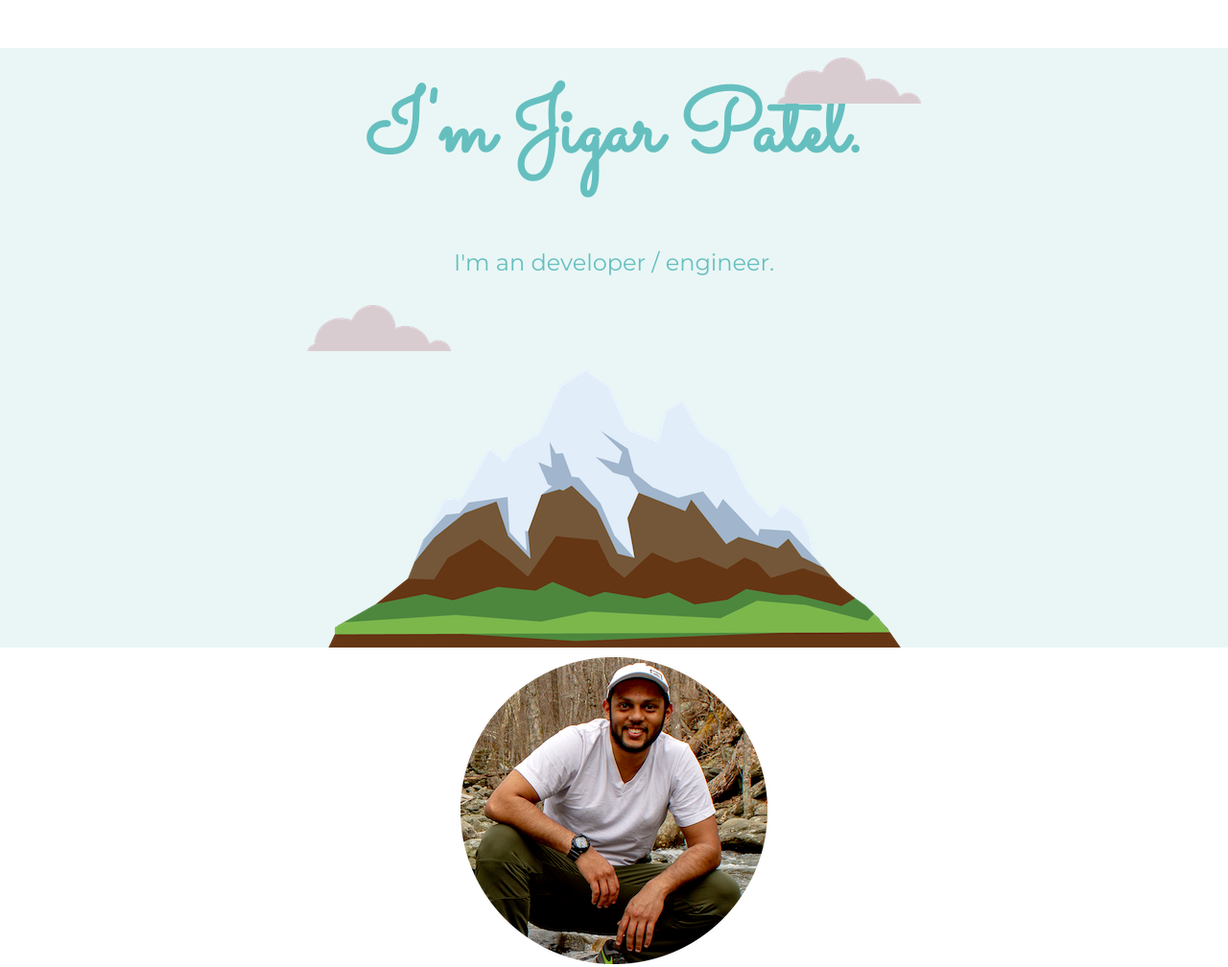
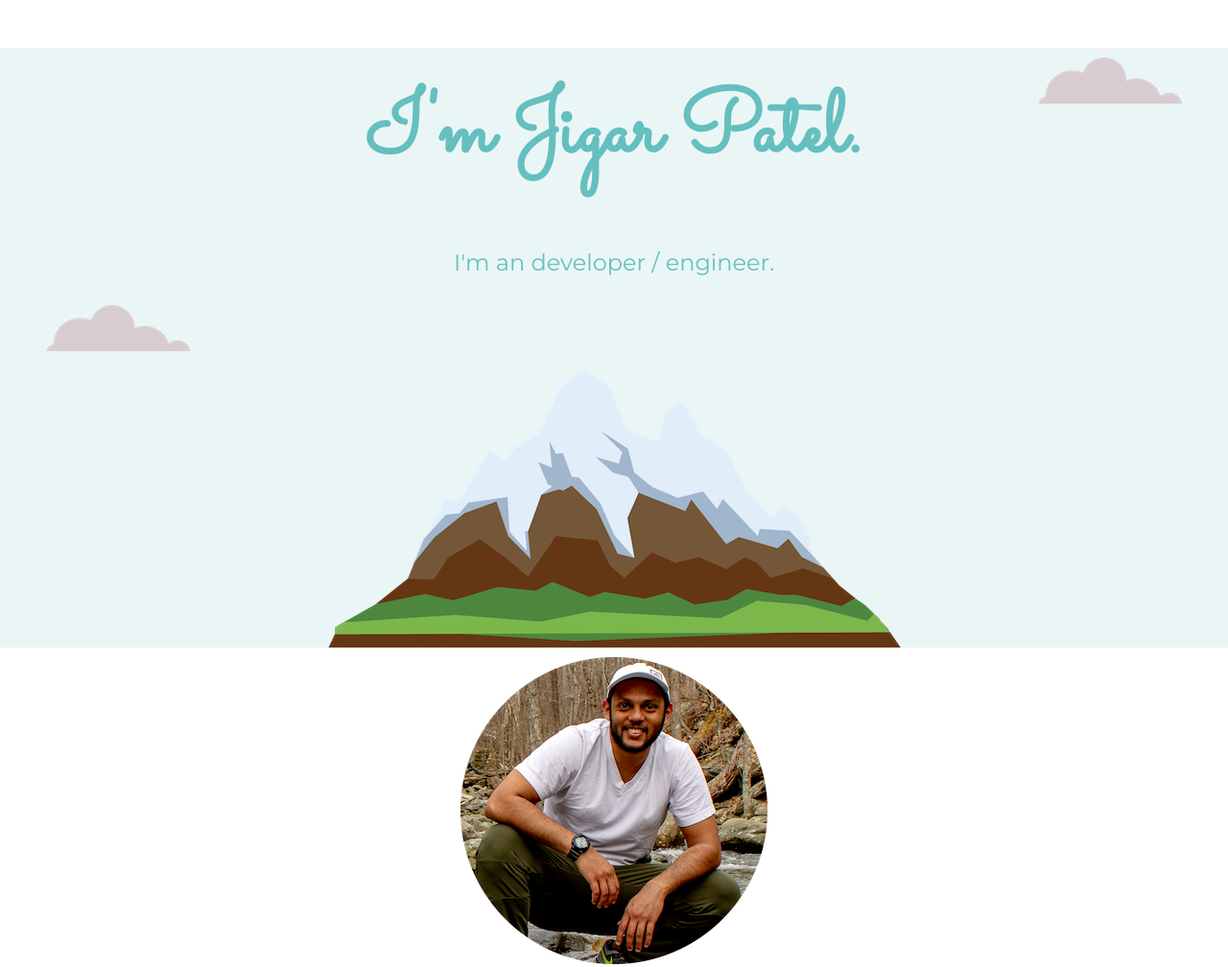
Before and after one commit to jkp09x/CSS_MySite, a plain HTML site: page index.html in a window 1280 px wide. Shown: the top 1008 px of the page at 96% size. Drawn offline with Linux system fonts and the light colour scheme.

Commit message:
Changed cloud margins for smaller screens to avoid overlap

```diff
--- a/css/styles.css
+++ b/css/styles.css
@@ -90,13 +90,13 @@ p {
   display: block;
   position: absolute;
   margin-top: 10px;
-  right: 20rem;
+  right: 3rem;
 }
 
 .img_cloud_bottom {
   display: block;
   position: absolute;
-  left: 20rem;
+  left: 3rem;
 }
 
 .img_mountain {
```
